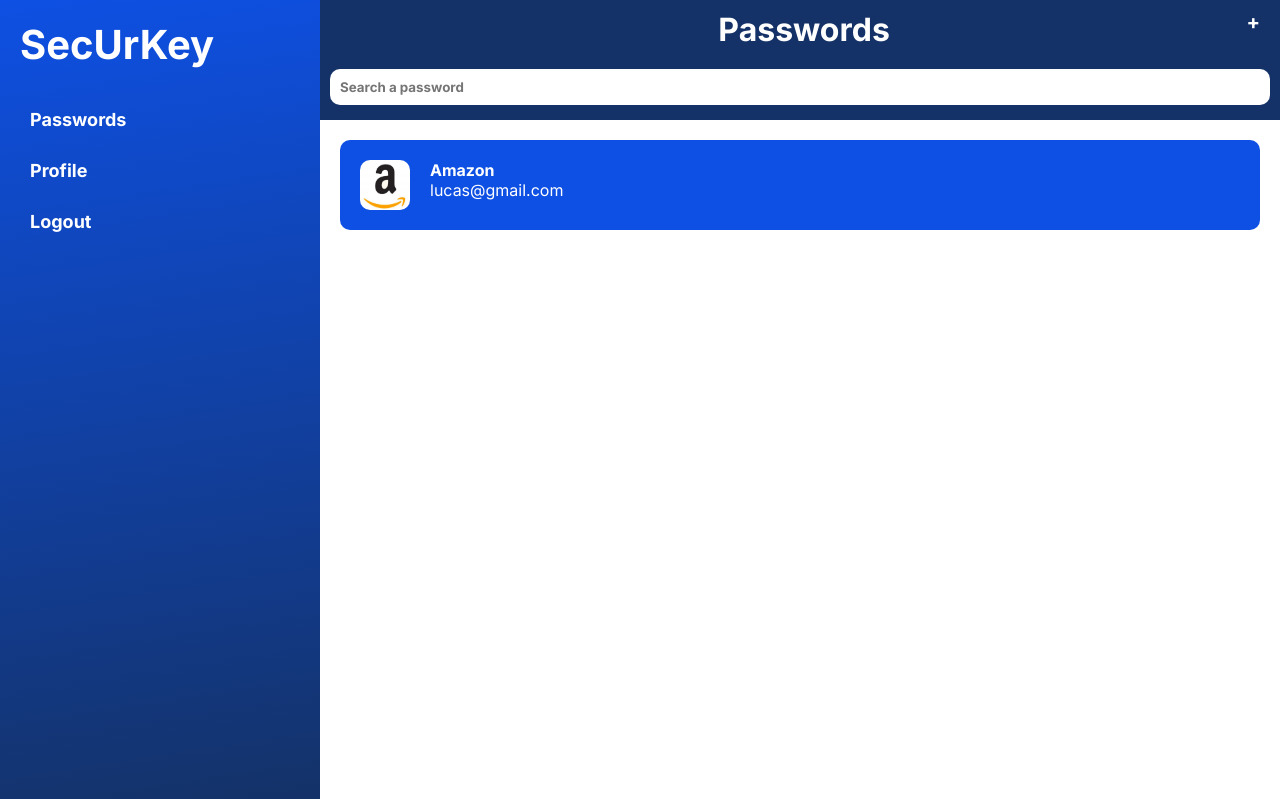
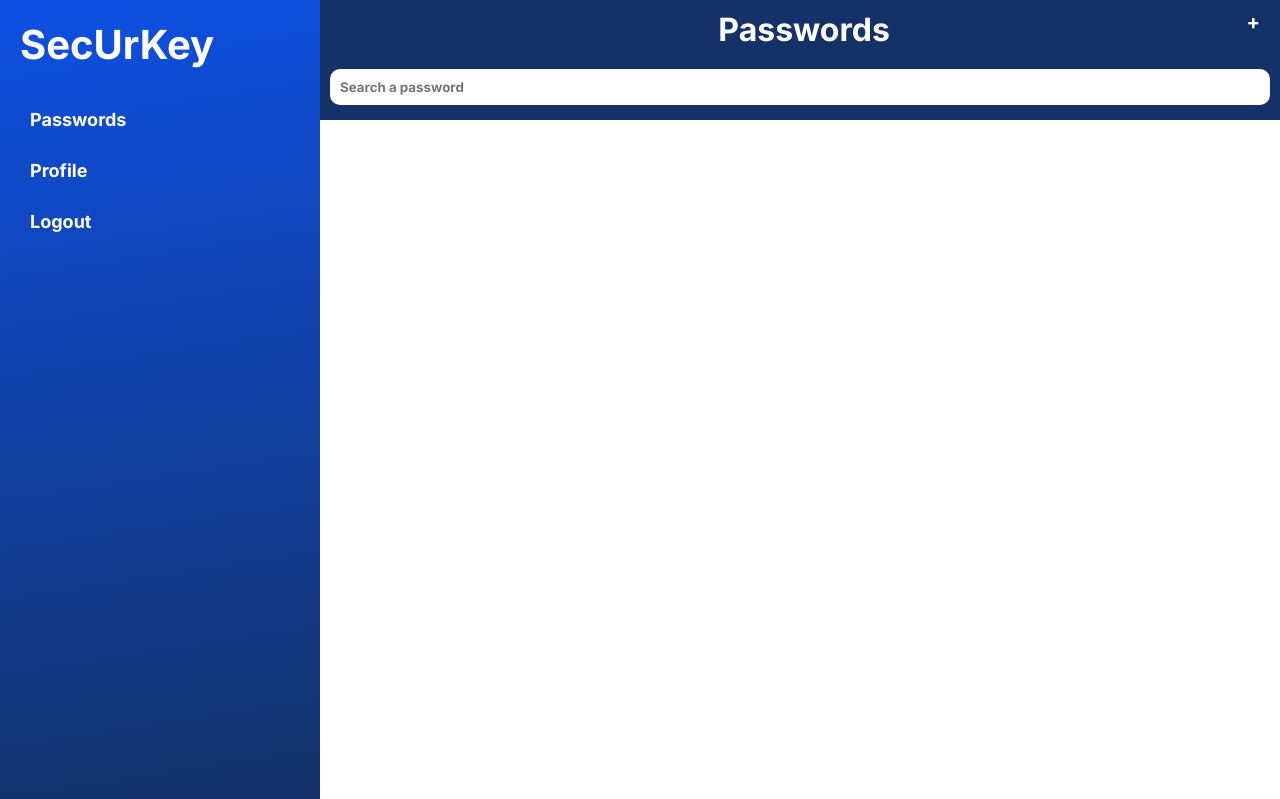
Before and after one commit to tanguybron/SecUrKey, a Django app: page /passwords/ in a window 1280 px wide. Shown: the top 799 px of the page. Run offline with Django 4.2, Linux system fonts and the light colour scheme; the visitor is signed in with stand-in values (Sample User, id 1); data that the repository does not hold is empty.

Commit message:
print accounts

```diff
--- a/docker-compose.yml
+++ b/docker-compose.yml
@@ -17,7 +17,7 @@
       - /bin/bash
       - -c
       - |
-        sleep 10
+        sleep 5
         python3 manage.py makemigrations
         python3 manage.py migrate
         gunicorn --bind 0.0.0.0:8000 mdpManagerTest.wsgi
--- a/mdpManagerTest/templates/passwords.html
+++ b/mdpManagerTest/templates/passwords.html
@@ -27,6 +27,8 @@
                 <input type="text" name="search" id="search" placeholder="Search a password">
             </div>
 
+            {% if accounts %}
+                {% for account in accounts %}
                     <div class="content">
                         <a href="{% url 'password' %}" class="account">
                             <img src="{% static 'images/logo-amazon.png' %}" alt="logo" class="img-logo">
@@ -36,7 +38,10 @@
                             </div>
                         </a>
                     </div>
-
+                {% endfor %}
+            {% else %}
+                <h4>NO ACCOUNTS</h4>
+            {% endif %}
         </div>
     </body>
 </html>
--- a/mdpManagerTest/views.py
+++ b/mdpManagerTest/views.py
@@ -6,6 +6,7 @@
 from django.contrib.auth import authenticate, login, logout
 from django.contrib.auth.decorators import login_required
 from django.contrib import messages
+from accounts.models import *
 
 def home(request):
     #return HttpResponse("c'est bon")
@@ -28,7 +29,12 @@
 
 @login_required
 def passwords(request):
-    return render(request,"passwords.html")
+    try :
+        accounts = Account.objects.get(pk=request.user.id)
+    except :
+        accounts = None
+    context = {'accounts':accounts}
+    return render(request,"passwords.html",context)
 
 @login_required
 def profile(request):
```
Lines whose indentation alone changed are shown as unchanged.
